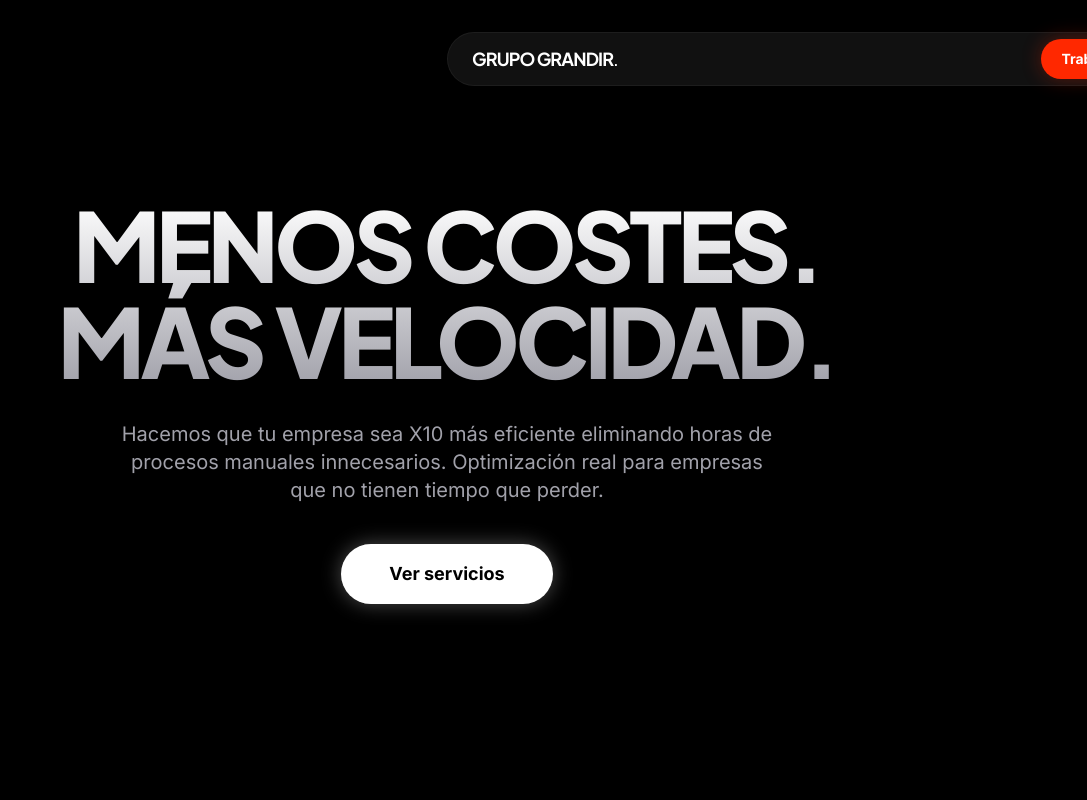
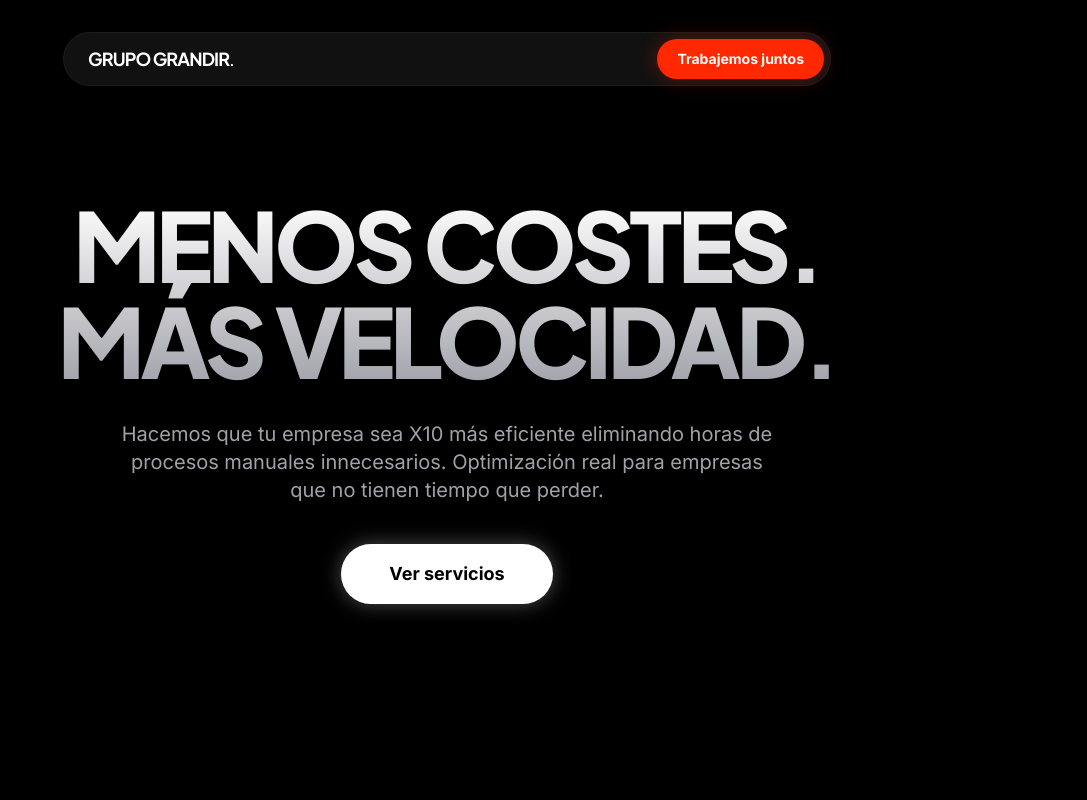
Before and after one commit to grupograndir/grupo-grandir-web, a React (Vite) app: page / in a window 1280 px wide. Shown: the top 800 px of the page, without its empty margins (193-1280 px from the left). Built offline with nearby package versions, Linux system fonts and the light colour scheme.

Commit message:
fix(ui): Center nav pill horizontally with inset-x-0 mx-auto

```diff
--- a/src/components/Hero.jsx
+++ b/src/components/Hero.jsx
@@ -14,7 +14,7 @@ const Hero = () => {
                 animate={{ opacity: 1, y: 0 }}
                 transition={{ duration: 0.8, ease: [0.16, 1, 0.3, 1] }}
                 whileHover={{ scale: 1.02 }}
-                className="absolute top-8 left-1/2 -translate-x-1/2 flex items-center justify-between w-[90%] max-w-3xl bg-[#111111] border border-white/5 rounded-full py-1.5 pl-6 pr-1.5 shadow-xl z-20 group"
+                className="absolute top-8 inset-x-0 mx-auto flex items-center justify-between w-[90%] max-w-3xl bg-[#111111] border border-white/5 rounded-full py-1.5 pl-6 pr-1.5 shadow-xl z-20 group"
             >
                 <div className="absolute inset-0 bg-accent/5 rounded-full blur-xl opacity-0 group-hover:opacity-100 transition-opacity duration-700 pointer-events-none" />
 
```
